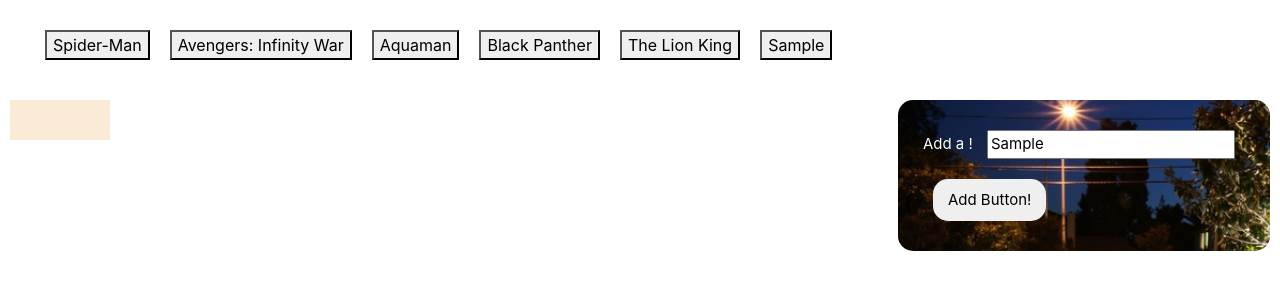
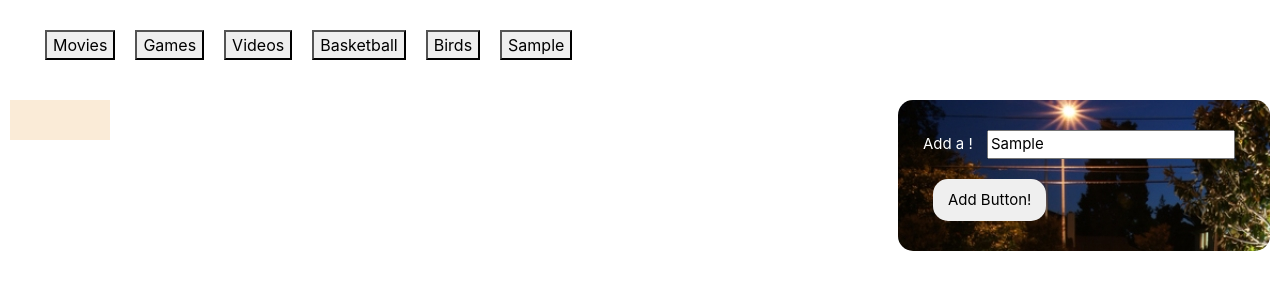
Before and after one commit to fpinder/GifTastic, a plain HTML site: page index.html in a window 1280 px wide. Both pictures are taken after typing "Sample" into the empty fields and a click on the input "Add Button!". Drawn offline with nearby package versions, Linux system fonts and the light colour scheme; no server answers.

Commit message:
added Ajax to retrieve Configure giphy information

```diff
--- a/assests/javascript/app.js
+++ b/assests/javascript/app.js
@@ -1,31 +1,34 @@
 // Initial array of
-var itmes = ["Spider-Man", "Avengers: Infinity War", "Aquaman", "Black Panther", "The Lion King"];
+var topics = ["Movies", "Games", "Videos", "Basketball", "Birds"];
+var queryURL = "https://api.giphy.com/v1/stickers/search?api_key=ctoGva5xUBLxP4kU9CE0lN3HHNAswGGB&q=basketball&limit=10&offset=0&rating=G&lang=en"
+
+
 
 $(document).ready(function(){
 
 
- // Function for displaying movie data
+ // Function for displaying topics data
  function renderButtons() {
 
-    // Deleting the movie buttons prior to adding new movie buttons
+    // Deleting the topics buttons prior to adding new topics buttons
     // (this is necessary otherwise we will have repeat buttons)
-     $("#movies-view").empty();
+     $("#topics-view").empty();
 
-    // Looping through the array of movies
-    for (var i = 0; i < itmes.length; i++) {
+    // Looping through the array of topics
+    for (var i = 0; i < topics.length; i++) {
 
 
-      // Then dynamicaly generating buttons for each movie in the array.
+      // Then dynamicaly generating buttons for each topics in the array.
       // This code $("<button>") is all jQuery needs to create the start and end tag. (<button></button>)
       var a = $("<button>");
       // Adding a class
-      a.addClass("movie");
-      // Adding a data-attribute with a value of the movie at index i
-      a.attr("data-name", itmes[i]);
-      // Providing the button's text with a value of the movie at index i
-      a.text(itmes[i]);
+      a.addClass("chooses");
+      // Adding a data-attribute with a value of the topics at index i
+      a.attr("data-name", topics[i]);
+      // Providing the button's text with a value of the topics at index i
+      a.text(topics[i]);
       // Adding the button to the HTML
-      $("#movies-view").append(a);
+      $("#topics-view").append(a);
     }
   }
 
@@ -37,14 +40,23 @@ $(document).ready(function(){
 
     // This line will grab the text from the input box
     var inputRequest = $("#movie-input").val().trim();
-    // The movie from the textbox is then added to our array
-    itmes.push(inputRequest);
+    // The topics from the textbox is then added to our array
+    topics.push(inputRequest);
 
-    // calling renderButtons which handles the processing of our movie array
+    // calling renderButtons which handles the processing of our topics array
     renderButtons();
   });
 
-  // Calling the renderButtons function at least once to display the initial list of movies
+  // Calling the renderButtons function at least once to display the initial list of topics
   renderButtons();
 
 });
+
+//ajax call to retrieve the data from giphy.com query
+$.ajax({
+  url: queryURL,
+  method: "GET"
+}).then(function(response) {
+    console.log(response)
+
+  });
--- a/index.html
+++ b/index.html
@@ -20,11 +20,10 @@
 
 <body>
     <div class="row" id="row1">
-        <div class="col-sm-12" id="movies-view">
+        <div class="col-sm-12" id="topics-view">
 
         </div>
     </div>
-
 
     <div class="row" id="row2">
 
@@ -37,13 +36,13 @@
         </div>
     </div>
 
-    <div class="row" id="row3" >
+    <div class="row" id="row3">
         <form id="movie-form">
             <label for="movie-input">Add a !</label>
             <input type="text" id="movie-input"><br>
 
             <!-- Button triggers new button to be added -->
-            <input  class="btnstyle" id="add-movie" type="submit" value="Add Button!">
+            <input class="btnstyle" id="add-movie" type="submit" value="Add Button!">
         </form>
 
     </div>
```
